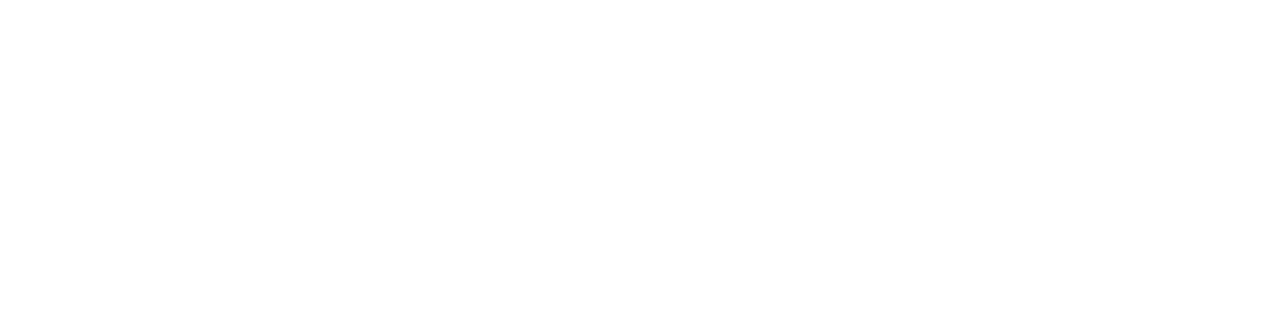
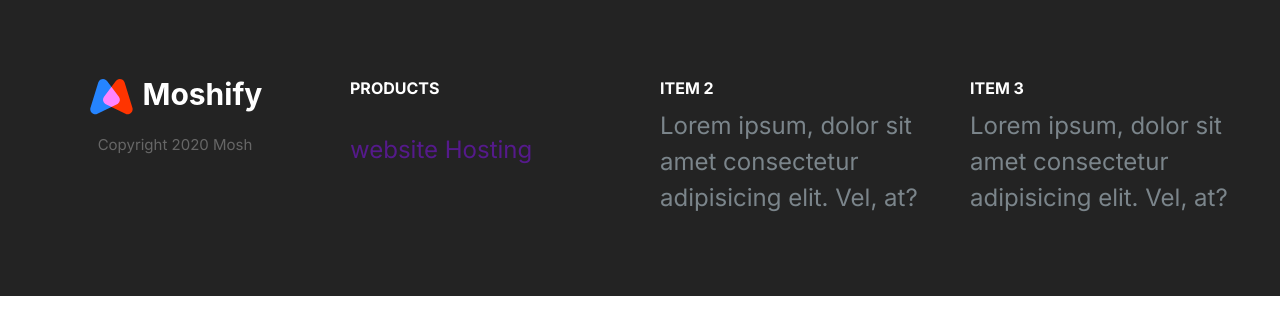
Before and after one commit to Abubakar5327/ASDhosting, a plain HTML site: page index.html in a window 1280 px wide. Drawn offline with Linux system fonts and the light colour scheme.

Commit message:
build footer v1

```diff
--- a/css/styles.css
+++ b/css/styles.css
@@ -830,3 +830,58 @@ a {
     max-width: 700px;
 }
 }
+
+/* footer */
+.footer {
+    background: #232323;
+}
+
+.footer__section {
+    padding: 2rem;
+    border-bottom: 1px solid #393939;
+}
+
+.footer__heading {
+    text-transform: uppercase;
+}
+
+.footer__brand {
+    margin-top: 5rem;
+    text-align: center;
+}
+
+.footer__copyright {
+    font-size: 2.1rem;
+    color : #fff;
+    opacity: 0.3;
+    text-align: center;
+}
+
+@media screen and (min-width:768px) {
+    .footer__sections {
+        grid-template-columns: repeat(auto-fit, minmax(10rem, 1fr));
+    }
+    .footer .collapsible__chevron {
+        display: none;
+    }
+    .footer .collapsible__content {
+        opacity: 1;
+        max-height: 100%;
+    }
+    .footer__brand {
+        order: -1;
+        margin-top: 1rem;
+    }
+
+    .footer__copyright {
+        font-size: 1.5rem;
+    }
+
+    .footer__section {
+        border: 0;
+    }
+
+    .footer__heading {
+        font-size: 1.6rem;
+    }
+}
--- a/index.html
+++ b/index.html
@@ -14,6 +14,55 @@
     <link rel="stylesheet" href="css/styles.css" />
   </head>
   <body>
+    <footer class="block block--dark footer ">
+      <div class="grid footer__sections">
 
+        <section class="collapsible collapsible--expanded footer__section">
+      <header class="collapsible__header">
+        <h2 class="collapsible__heading footer__heading">PRODUCTS</h2>
+          <svg class="icon icon--white collapsible__chevron">
+            <use xlink:href="images/sprite.svg#chevron"></use>
+          </svg>
+      </header>
+      <div class="collapsible__content">
+        <ul class="list">
+          <li><a href="">website Hosting</a></li>
+          <li><a href=""></a></li>
+          <li><a href=""></a></li>
+        </ul>
+      </div>
+    </section>
+
+      <section class="collapsible collapsible--expanded footer__section">
+      <header class="collapsible__header">
+        <h2 class="collapsible__heading footer__heading">Item 2</h2>
+          <svg class="icon icon--white collapsible__chevron">
+            <use xlink:href="images/sprite.svg#chevron"></use>
+          </svg>
+      </header>
+      <div class="collapsible__content">
+        Lorem ipsum, dolor sit amet consectetur adipisicing elit. Vel, at?
+      </div>
+    </section>
+
+    <section class="collapsible collapsible--expanded footer__section">
+      <header class="collapsible__header">
+        <h2 class="collapsible__heading footer__heading">Item 3</h2>
+          <svg class="icon icon--white collapsible__chevron">
+            <use xlink:href="images/sprite.svg#chevron"></use>
+          </svg>
+      </header>
+      <div class="collapsible__content">
+        Lorem ipsum, dolor sit amet consectetur adipisicing elit. Vel, at?
+      </div>
+    </section>
+    <section class="footer__brand">
+      <img src="images/logo.svg" alt="logo">
+      <p class="footer__copyright">Copyright 2020 Mosh</p>
+    </section>
+
+    <script src="js/main.js"></script>
+      </div>
+    </footer>
   </body>
 </html>
```
Also changed, not shown: components/navbar.html (+2 -1 lines), images/favicon-sm.png (added).
